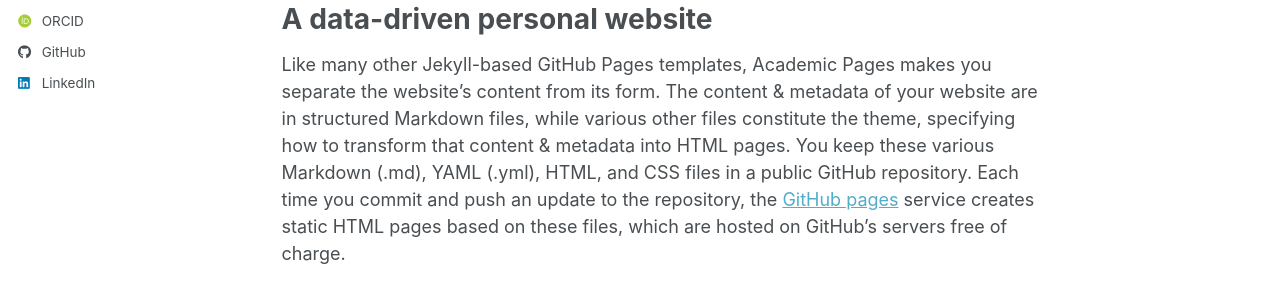
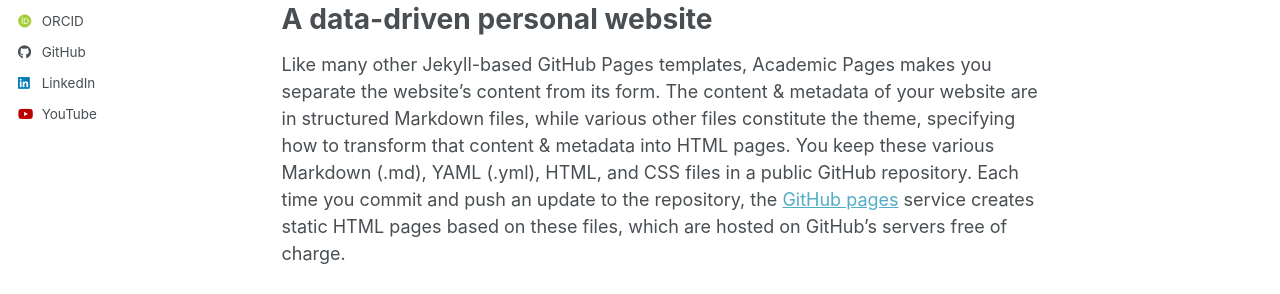
Before and after one commit to ehabosaleh/ehabosaleh.github.io, a Jekyll site: the page built from _pages/about.md, in a window 1280 px wide. Shown: the part 485-779 px from the top of the page. Built offline with Jekyll 4.4.1, drawn with Linux system fonts in a browser that asks for light colours; some web fonts are replaced; a script bundle is joined from its source files by our own code; library files that are not in the unit come from our copies.

Commit message:
Add YouTube link to configuration

```diff
--- a/_config.yml
+++ b/_config.yml
@@ -43,6 +43,7 @@
 
   # Social media
   linkedin         : "ehabosaleh/"
+  youtube          : "https://www.youtube.com/@ehabsaleh3613"
 
 
 # Publication Category - The following the list of publication categories and their headings
```
